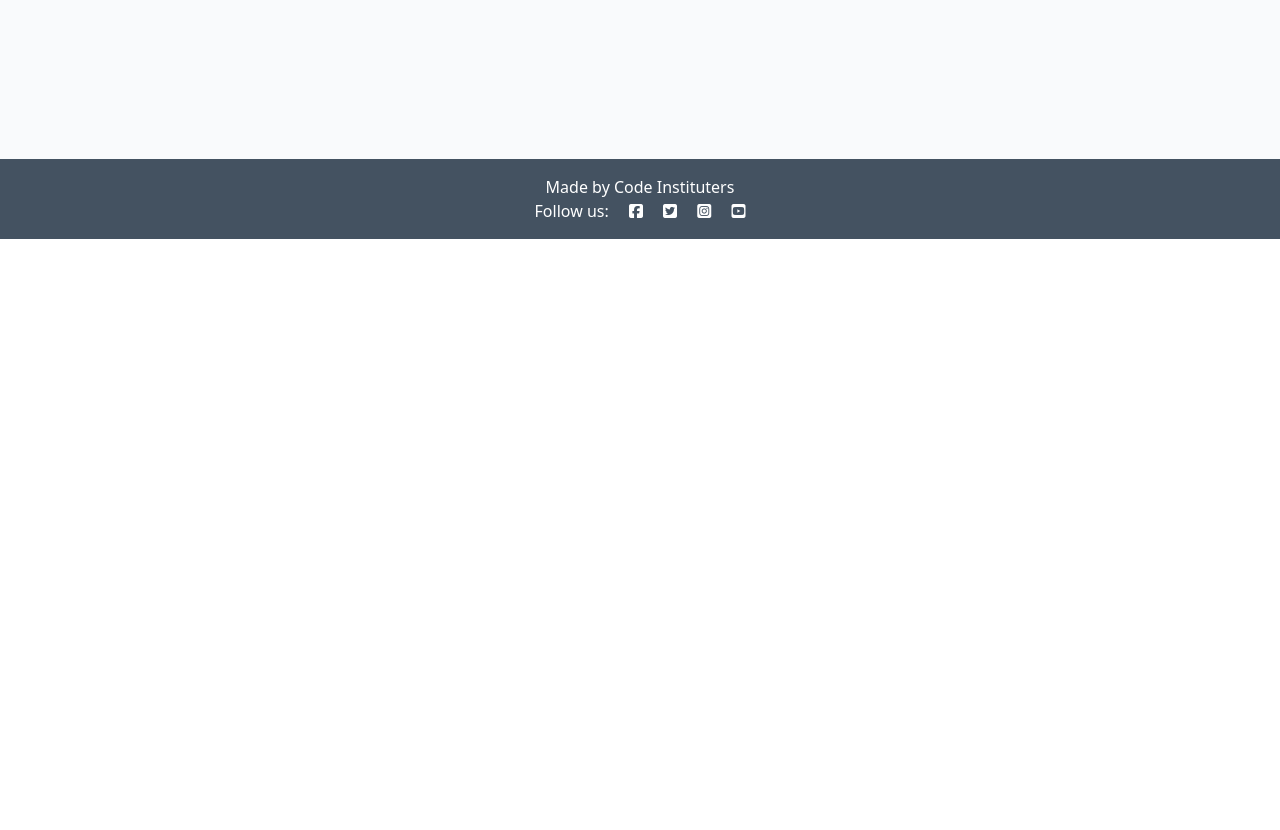
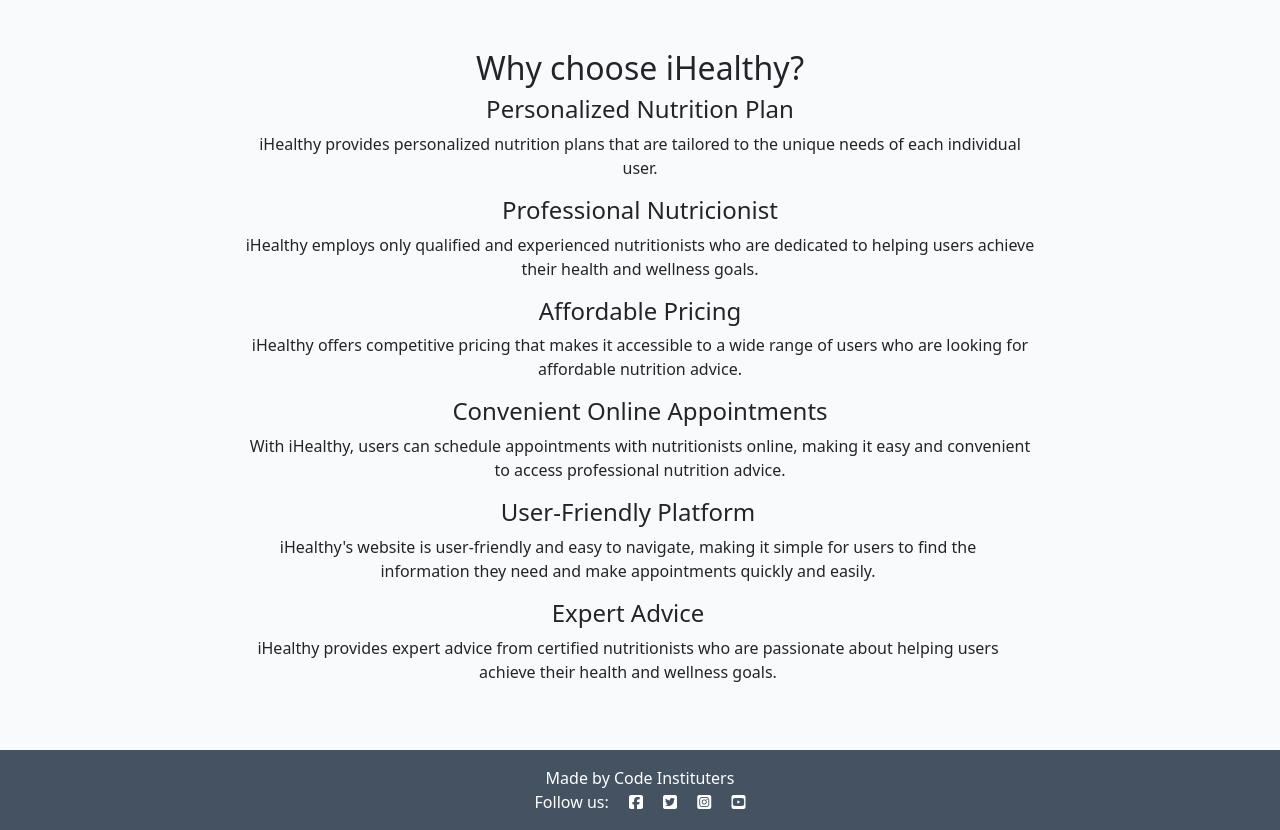
Before and after one commit to Giov3ss/iHealthy, a Django app: page / in a window 1280 px wide. Shown: the part 561-1391 px from the top of the page. Before the commit the page ends 800 px from the top, so only its background shows below. Run offline with Django 3.2, Linux system fonts and the light colour scheme; some libraries are stand-ins or nearby versions.

Commit message:
adding the cloudinary image and style, also some content to index.html using bootstrap

```diff
--- a/static/css/style.css
+++ b/static/css/style.css
@@ -42,6 +42,7 @@ body {
 }
 
 .bg-image {
+    background-image: url("https://res.cloudinary.com/dy2i4yita/image/upload/v1680294530/hero-image3_xud7ce.jpg");
     background-size: cover;
     background-position: center;
     background-repeat: no-repeat;
--- a/templates/index.html
+++ b/templates/index.html
@@ -1,12 +1,16 @@
 {% extends "base.html" %}
+
+{% block stylesheets %}{% endblock stylesheets %}
 
 {% block content %}
 
 {% load static %}
-<div class="container bg-image text-center" style="background-image: url(https://res.cloudinary.com/dy2i4yita/image/upload/v1680205624/hero-image1_mfdlbp.jpg);
-    background-size: cover;
-    background-position: center;
-    background-repeat: no-repeat;">
+<div class="container bg-image text-center" style="    background-image: url(https://res.cloudinary.com/dy2i4yita/image/upload/v1680294530/hero-image3_xud7ce.jpg);
+background-size: cover;
+background-position: center;
+background-repeat: no-repeat;
+color: rgb(6, 6, 6);
+height: 500px;">
     <h1 class="text-center">Welcome to iHealhty Nutricionist</h1>
     <p class="lead text-center">Your go-to destination for personalized and evidence-based nutrition counseling.</p>
     <p class="lead text-center">Whether you're looking to lose weight, weight gain, manage a chronic condition or optimize
@@ -23,7 +27,65 @@
         <a href="{% url 'account_signup' %}" class="btn btn-outline-primary">Book Now</a>
         {% endif %}
     </div>
-
+</div>
+<div class="container text-center">
+    <div class="row">
+        <div class="col-md-12">
+            <h2>Why choose iHealthy?</h2>
+        </div>
+    </div>
+    <div class="row">
+        <div class="col-md-12">
+            <h4>Personalized Nutrition Plan</h4>
+            <p>
+                iHealthy provides personalized nutrition plans that are tailored to the unique needs of each individual user.
+            </p>
+        </div>
+    </div>
+    <div class="row">
+        <div class="col-md-12">
+            <h4>Professional Nutricionist</h4>
+            <p>
+                iHealthy employs only qualified and experienced nutritionists who are dedicated to helping users achieve their
+                health and wellness goals.
+            </p>
+        </div>
+    </div>
+        <div class="row">
+            <div class="col-md-12">
+                <h4>Affordable Pricing</h4>
+                <p>
+                    iHealthy offers competitive pricing that makes it accessible to a wide range of users who are looking for
+                    affordable nutrition advice.
+                </p>
+            </div>
+        </div>
+    <div class="row">
+        <div class="col-md-12">
+            <h4>Convenient Online Appointments</h4>
+            <p>
+                With iHealthy, users can schedule appointments with nutritionists online, making it easy and convenient to access professional nutrition advice.
+            </p>
+        </div>
+        <div class="row">
+            <div class="col-md-12">
+                <h4>User-Friendly Platform</h4>
+                <p>
+                    iHealthy's website is user-friendly and easy to navigate, making it simple for users to find the information they need and make appointments quickly and easily.
+                </p>
+            </div>
+        </div>
+        <div class="row">
+            <div class="col-md-12">
+                <h4>Expert Advice</h4>
+                <p>
+                    iHealthy provides expert advice from certified nutritionists who are passionate about helping users achieve their health and wellness goals.
+                </p>
+            </div>
+        </div>
+    </div>
 </div>
 
+
+
 {%endblock%}
```
